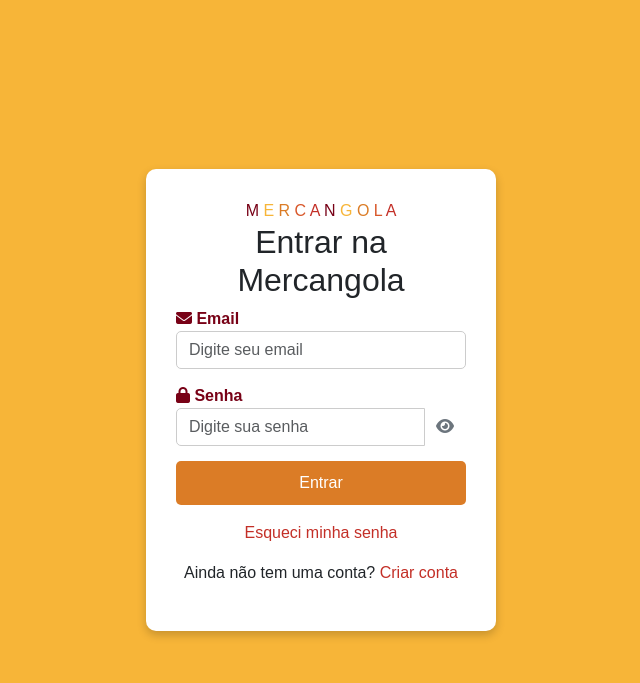
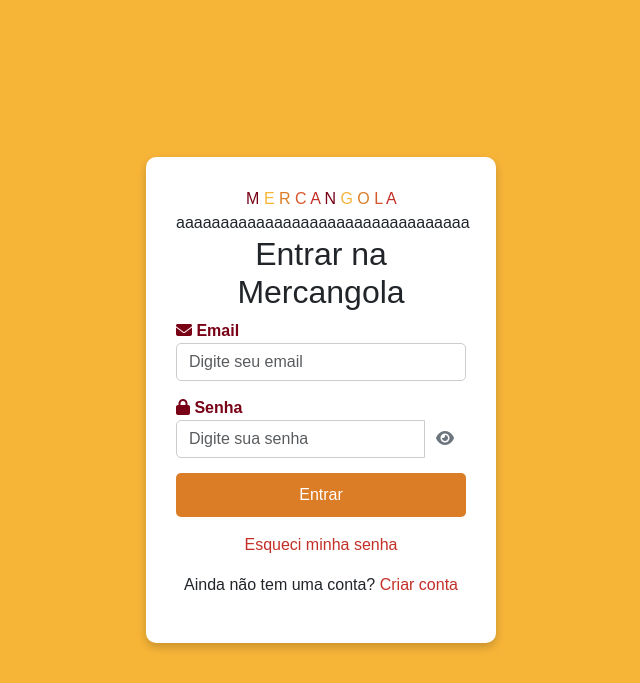
Before and after one commit to Erick0011/Mercangola, a Flask app: page /login in a window 1280 px wide. Shown: the top 683 px of the page, without its empty margins (319-959 px from the left). Run offline with Flask 3, Linux system fonts and the light colour scheme; some libraries are stand-ins or nearby versions.

Commit message:
mantendo a ofensiva

```diff
--- a/app/templates/includes/logo.html
+++ b/app/templates/includes/logo.html
@@ -10,3 +10,4 @@
     <span style="color: #D8572A;">L</span>
     <span style="color: #C32F27;">A</span>
 </a>
+aaaaaaaaaaaaaaaaaaaaaaaaaaaaaaaaa
```
